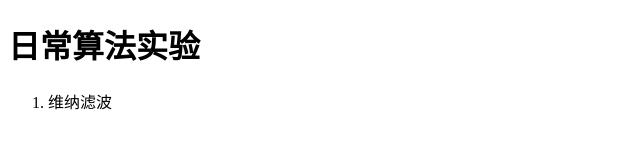
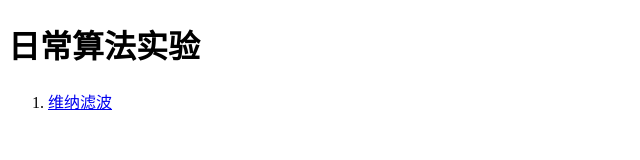
Before and after one commit to haozheshi/haozheshi.github.io, a plain HTML site: page index.html in a window 1280 px wide. Shown: the full height of the page, 0-640 px from the left. Drawn offline with Linux system fonts and the light colour scheme.

Commit message:
Update index.html

```diff
--- a/index.html
+++ b/index.html
@@ -9,8 +9,7 @@
     <p>
       <ol start="1">
         <li>
-          维纳滤波
-      <a href="https://haozheshi.github.io/study/wiener_filter.html"></a>
+      <a href="https://haozheshi.github.io/study/wiener_filter.html">维纳滤波</a>
         </li>
     </ol>
     </p>
```
